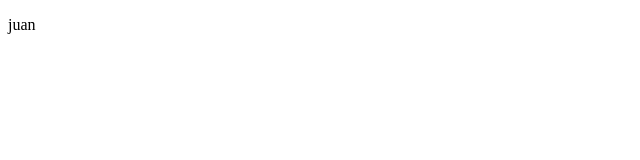
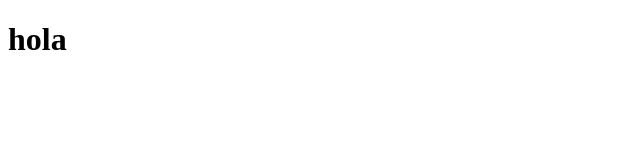
Before and after one commit to kennymartinez19k/workhome, an Angular app: page /home in a window 1280 px wide. Shown: the top 160 px of the page, without its empty margins (0-640 px from the left). Built offline with nearby package versions, Linux system fonts and the light colour scheme.

Commit message:
change tags

```diff
--- a/src/app/home/home.component.html
+++ b/src/app/home/home.component.html
@@ -1 +1 @@
-<p>{{name}}</p>
+<h1>hola</h1>
```
